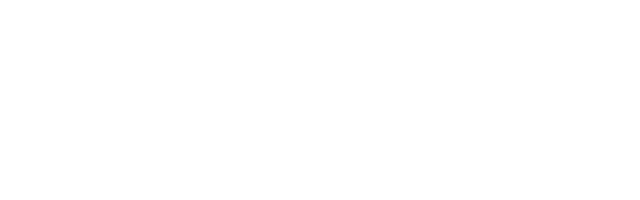
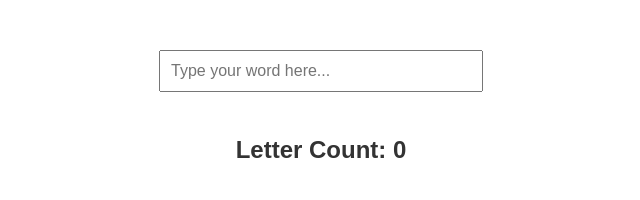
Before and after one commit to acciojob/mini-scrabble-Rashmi-Salunkhe, a website: page main.html in a window 1280 px wide. Shown: the whole page, without its empty margins (319-959 px from the left). Drawn offline with Linux system fonts and the light colour scheme.

Commit message:
created a submission

```diff
--- a/main.html
+++ b/main.html
@@ -1,16 +1,18 @@
 <!DOCTYPE html>
-
-<html>
+<html lang="en">
 
 <head>
-	<link rel="stylesheet" href="styles.css">
+    <meta charset="UTF-8">
+    <meta name="viewport" content="width=device-width, initial-scale=1.0">
+    <link rel="stylesheet" href="styles.css">
+    <title>Scrabble Word Counter</title>
 </head>
 
 <body>
-	<!-- the entire body must be written by student -->
-    <script type="text/javascript" src="./script.js">
-</script>
+    <input type="text" id="evaluatedText" placeholder="Type your word here..." />
+    <h3>Letter Count: <span id="letterCount">0</span></h3>
 
+    <script type="text/javascript" src="./script.js"></script>
 </body>
 
 </html>
--- a/script.js
+++ b/script.js
@@ -1 +1,5 @@
 //your code here
+document.getElementById('evaluatedText').addEventListener('input', function() {
+    const textLength = this.value.length;
+    document.getElementById('letterCount').textContent = textLength;
+});
--- a/styles.css
+++ b/styles.css
@@ -1,2 +1,20 @@
 
-/* Your CSS Code here. */
+/* Your CSS Code here. */body {
+    font-family: Arial, sans-serif;
+    display: flex;
+    flex-direction: column;
+    align-items: center;
+    margin-top: 50px;
+}
+
+input[type="text"] {
+    padding: 10px;
+    font-size: 16px;
+    width: 300px;
+    margin-bottom: 20px;
+}
+
+h3 {
+    font-size: 24px;
+    color: #333;
+}
```
